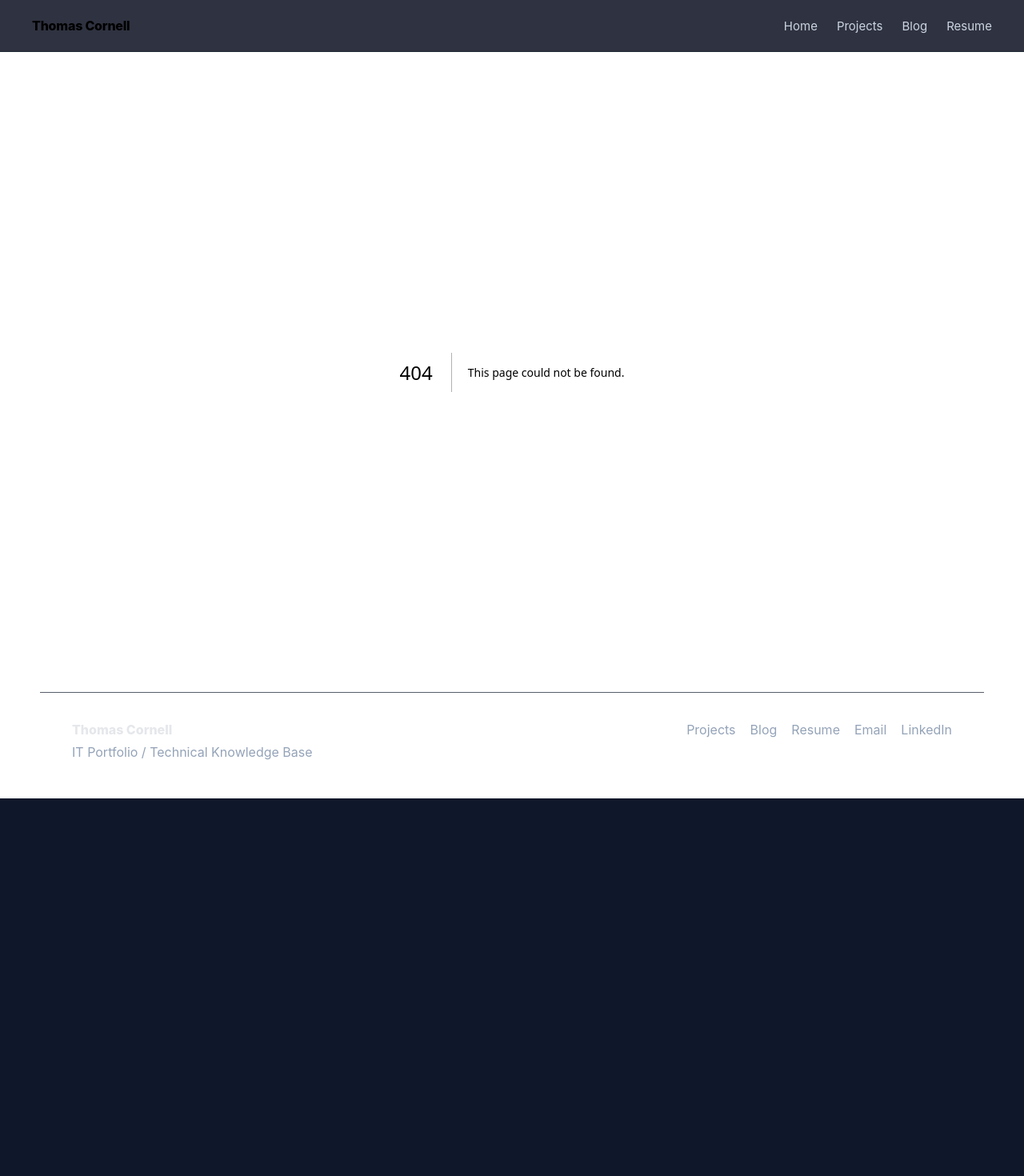
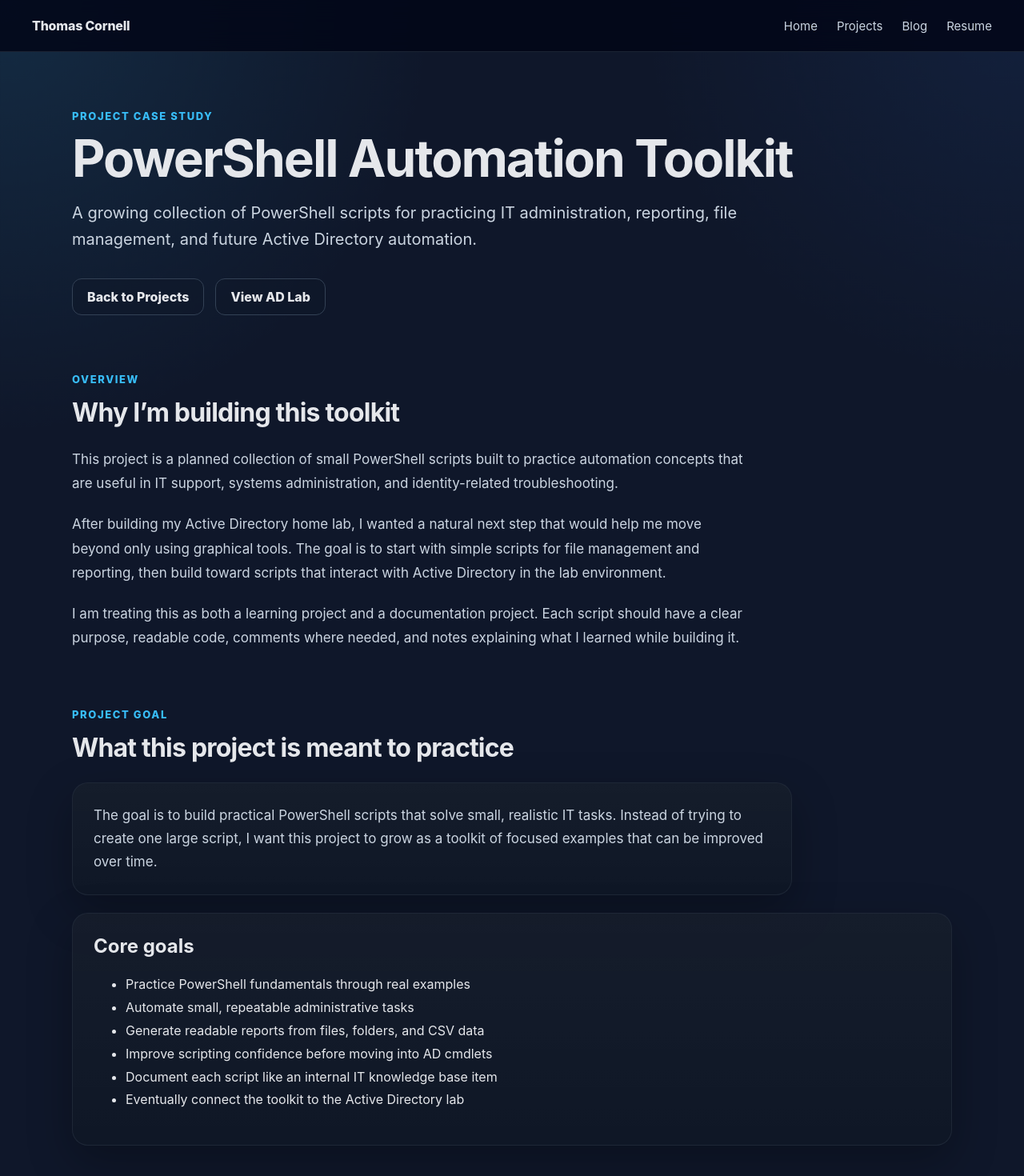
Before and after one commit to thcornell/portfolio-site, a Next.js app: page /projects/powershell-automation in a window 1280 px wide. Before the commit this address had no page. Shown: the top 1470 px of the page at 80% size. Before the commit the page ends 998 px from the top, so only its background shows below. Built offline with nearby package versions, Linux system fonts and the light colour scheme.

Commit message:
add powershell project page

```diff
--- /dev/null
+++ b/app/projects/powershell-automation/page.tsx
@@ -0,0 +1,204 @@
+import Link from "next/link";
+
+const plannedScripts = [
+  {
+    title: "File Cleanup Script",
+    description:
+      "Practice scanning folders, identifying file types, moving files into organized directories, and logging actions.",
+  },
+  {
+    title: "CSV Report Generator",
+    description:
+      "Use PowerShell to read structured data, format output, and export reports for review.",
+  },
+  {
+    title: "Folder Inventory Report",
+    description:
+      "Generate a report of files, folders, sizes, and modified dates to practice basic system inventory tasks.",
+  },
+  {
+    title: "Log Search Script",
+    description:
+      "Search text-based logs for keywords, timestamps, or error messages and return useful results.",
+  },
+  {
+    title: "Active Directory User Summary",
+    description:
+      "Eventually connect this project to the AD lab by querying user account details, group membership, and enabled status.",
+  },
+];
+
+const skills = [
+  "PowerShell scripting fundamentals",
+  "Variables, loops, and conditionals",
+  "Working with files and folders",
+  "Importing and exporting CSV data",
+  "Writing reusable functions",
+  "Error handling and validation",
+  "Basic reporting and documentation",
+  "Future Active Directory automation",
+];
+
+export default function PowerShellAutomationProject() {
+  return (
+    <main className="page">
+      <p className="home-kicker">Project Case Study</p>
+
+      <h1 className="hero-title">PowerShell Automation Toolkit</h1>
+
+      <p className="hero-subtitle">
+        A growing collection of PowerShell scripts for practicing IT
+        administration, reporting, file management, and future Active Directory
+        automation.
+      </p>
+
+      <div className="button-row">
+        <Link href="/projects" className="button-secondary">
+          Back to Projects
+        </Link>
+
+        <Link href="/projects/active-directory" className="button-secondary">
+          View AD Lab
+        </Link>
+      </div>
+
+      <section className="section">
+        <div className="section-heading">
+          <p className="home-kicker">Overview</p>
+          <h2>Why I’m building this toolkit</h2>
+        </div>
+
+        <div className="prose">
+          <p>
+            This project is a planned collection of small PowerShell scripts
+            built to practice automation concepts that are useful in IT support,
+            systems administration, and identity-related troubleshooting.
+          </p>
+
+          <p>
+            After building my Active Directory home lab, I wanted a natural next
+            step that would help me move beyond only using graphical tools. The
+            goal is to start with simple scripts for file management and
+            reporting, then build toward scripts that interact with Active
+            Directory in the lab environment.
+          </p>
+
+          <p>
+            I am treating this as both a learning project and a documentation
+            project. Each script should have a clear purpose, readable code,
+            comments where needed, and notes explaining what I learned while
+            building it.
+          </p>
+        </div>
+      </section>
+
+      <section className="section">
+        <div className="section-heading">
+          <p className="home-kicker">Project Goal</p>
+          <h2>What this project is meant to practice</h2>
+        </div>
+
+        <div className="plain-card">
+          <p>
+            The goal is to build practical PowerShell scripts that solve small,
+            realistic IT tasks. Instead of trying to create one large script, I
+            want this project to grow as a toolkit of focused examples that can
+            be improved over time.
+          </p>
+        </div>
+
+        <div className="grid" style={{ marginTop: "22px" }}>
+          <div className="card">
+            <h2>Core goals</h2>
+
+            <ul>
+              <li>Practice PowerShell fundamentals through real examples</li>
+              <li>Automate small, repeatable administrative tasks</li>
+              <li>Generate readable reports from files, folders, and CSV data</li>
+              <li>Improve scripting confidence before moving into AD cmdlets</li>
+              <li>Document each script like an internal IT knowledge base item</li>
+              <li>Eventually connect the toolkit to the Active Directory lab</li>
+            </ul>
+          </div>
+        </div>
+      </section>
+
+      <section className="section">
+        <div className="section-heading">
+          <p className="home-kicker">Planned Scripts</p>
+          <h2>What I plan to build first</h2>
+        </div>
+
+        <div className="grid">
+          {plannedScripts.map((script) => (
+            <div className="card" key={script.title}>
+              <h2>{script.title}</h2>
+              <p>{script.description}</p>
+            </div>
+          ))}
+        </div>
+      </section>
+
+      <section className="section">
+        <div className="section-heading">
+          <p className="home-kicker">Connection to AD Lab</p>
+          <h2>How this builds on the Active Directory project</h2>
+        </div>
+
+        <div className="prose">
+          <p>
+            The Active Directory lab gave me a controlled environment for
+            learning how users, groups, DNS, domain joins, and Group Policy fit
+            together. This PowerShell project is the next step because it gives
+            me a way to interact with those systems programmatically.
+          </p>
+
+          <p>
+            My first scripts can be built without relying on the lab being
+            online. Later, once the AD environment is available, I want to add
+            scripts that query lab users, summarize group membership, export
+            reports, and create test accounts.
+          </p>
+        </div>
+      </section>
+
+      <section className="section">
+        <div className="section-heading">
+          <p className="home-kicker">Skills Demonstrated</p>
+          <h2>Technical areas this project will develop</h2>
+        </div>
+
+        <div className="grid">
+          {skills.map((skill) => (
+            <div className="card" key={skill}>
+              <h2>{skill}</h2>
+            </div>
+          ))}
+        </div>
+      </section>
+
+      <section className="section">
+        <div className="section-heading">
+          <p className="home-kicker">Next Step</p>
+          <h2>First script to build</h2>
+        </div>
+
+        <div className="card">
+          <h2>File Cleanup Script</h2>
+
+          <p>
+            The first script I plan to build is a simple file cleanup tool. It
+            will scan a folder, identify file types, create destination folders
+            if needed, move files into the correct locations, and log what
+            changed.
+          </p>
+
+          <p>
+            This is a good starting point because it practices core PowerShell
+            concepts without requiring Active Directory or a running server VM.
+          </p>
+        </div>
+      </section>
+    </main>
+  );
+}
```
Also changed, not shown: app/projects/page.tsx (+7 -6 lines).
